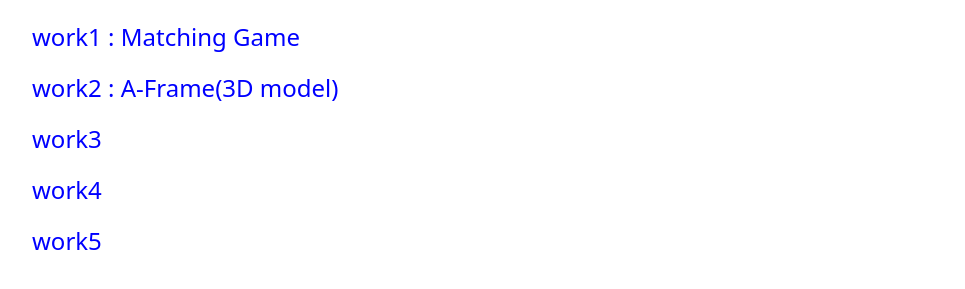
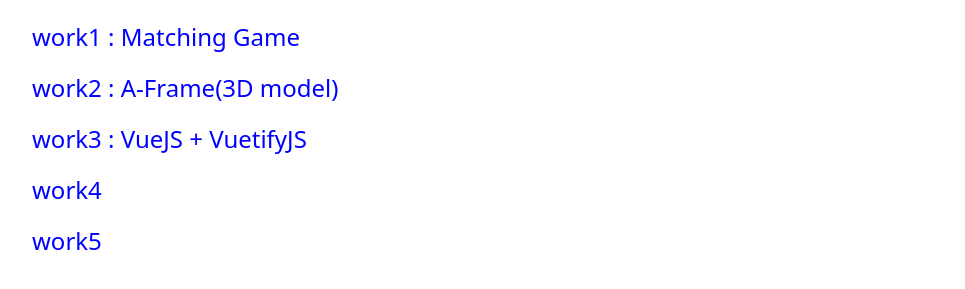
Before and after one commit to wongsakornp/Lab_web, a plain HTML site: page index.html in a window 1280 px wide. Shown: the part 73-362 px from the top of the page, without its empty margins (100-1065 px from the left). Drawn offline with nearby package versions, Linux system fonts and the light colour scheme.

Commit message:
Update index.html

```diff
--- a/index.html
+++ b/index.html
@@ -47,7 +47,7 @@
         <ul>
             <li><a href="./work1.html">work1 : Matching Game</a></li>
             <li><a href="./work2.html">work2 : A-Frame(3D model)</a></li>
-            <li><a href="#">work3</a></li>
+            <li><a href="./work3.html">work3 :  VueJS + VuetifyJS</a></li>
             <li><a href="#">work4</a></li>
             <li><a href="#">work5</a></li>
         </ul>
```
